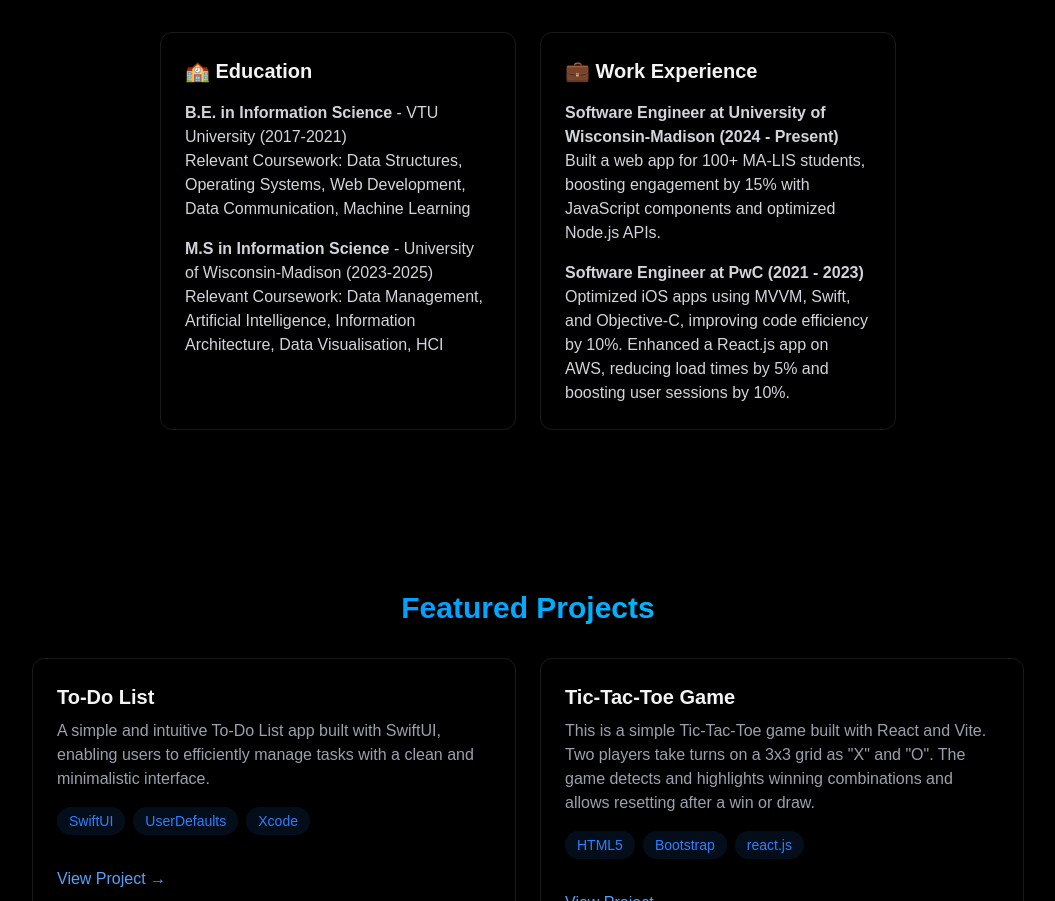
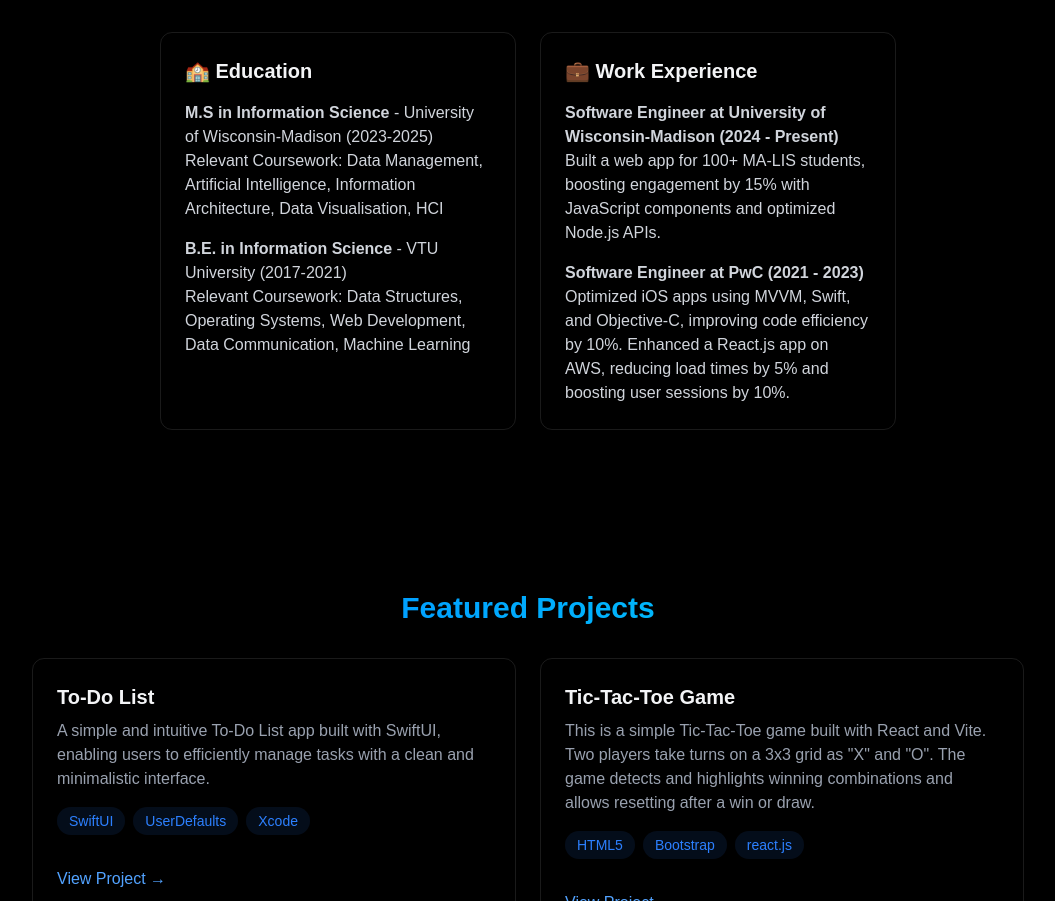
Before and after one commit to Abhishek0025/abhishek-portfolio, a React (Vite) app: page / in a window 1280 px wide. Shown: the part 1242-2143 px from the top of the page, without its empty margins (112-1167 px from the left). Built offline with nearby package versions, Linux system fonts and the light colour scheme.

Commit message:
`Readded missing education section and restored original content`

```diff
--- a/src/components/sections/About.jsx
+++ b/src/components/sections/About.jsx
@@ -69,15 +69,14 @@ export const About = () => {
               <h3 className="text-xl font-bold mb-4"> 🏫 Education </h3>
               <div className="space-y-4 text-gray-300">
                 <div>
+                  <strong> M.S in Information Science </strong> - University of Wisconsin-Madison
+                  (2023-2025)
+                  <p>Relevant Coursework: Data Management, Artificial Intelligence, Information Architecture, Data Visualisation, HCI</p>
+                </div>
+                <div>
                   <strong> B.E. in Information Science </strong> - VTU University
                   (2017-2021)
                   <p>Relevant Coursework: Data Structures, Operating Systems, Web Development, Data Communication, Machine Learning</p>
-                </div>
-
-                <div>
-                  <strong> M.S in Information Science </strong> - University of Wisconsin-Madison
-                  (2023-2025)
-                  <p>Relevant Coursework: Data Management, Artificial Intelligence, Information Architecture, Data Visualisation, HCI</p>
                 </div>
               </div>
             </div>
```
